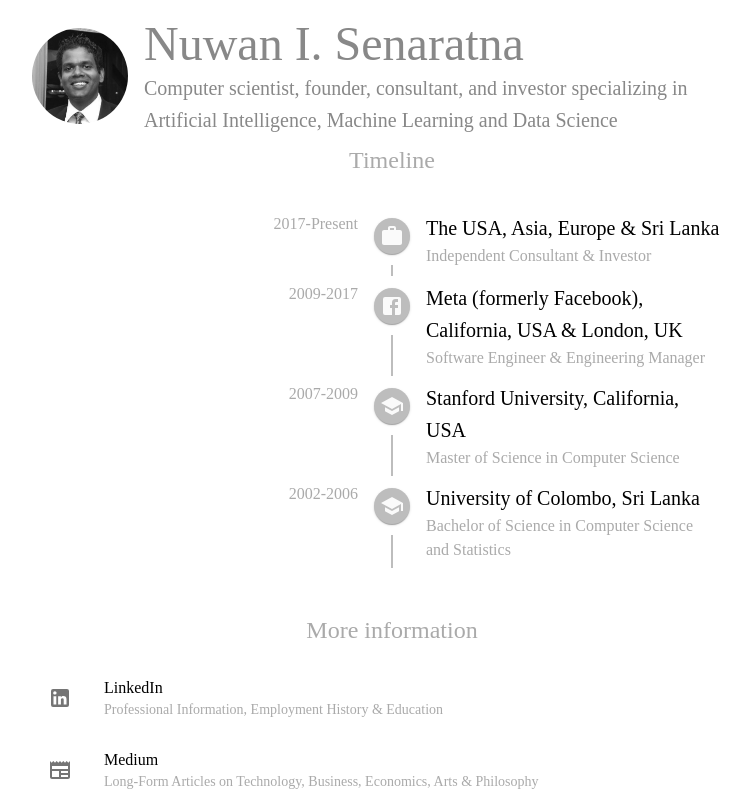
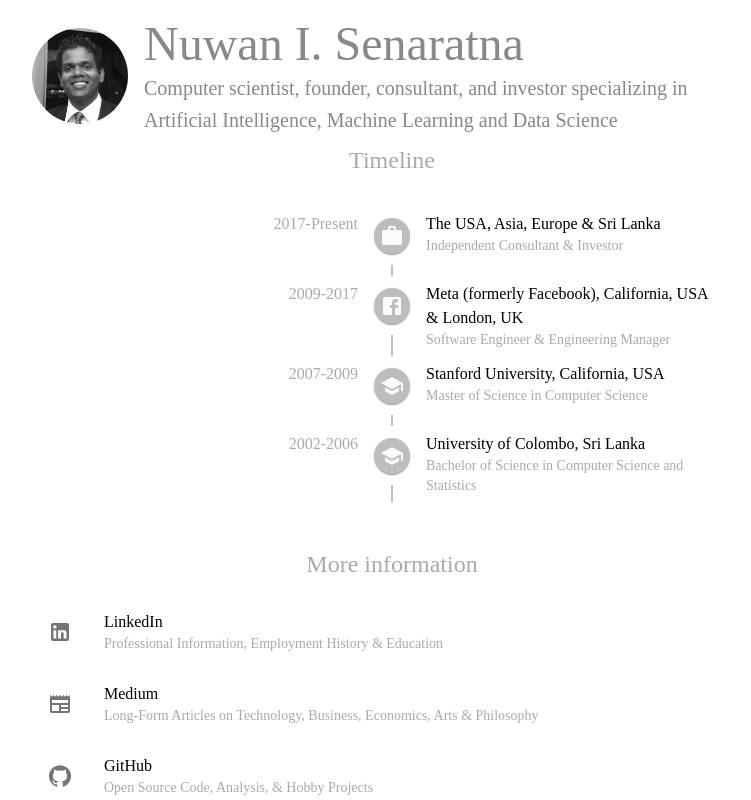
Before and after one commit to nuuuwan/nuuuwan, a React (Create React App) app: page / in a window 1280 px wide. Shown: the top 800 px of the page, without its empty margins (248-999 px from the left). Built offline with nearby package versions, Linux system fonts and the light colour scheme; a web font is replaced by a local one.

Commit message:
TimelineItemCustom

```diff
--- a/src/view/molecules/TimelineSection.js
+++ b/src/view/molecules/TimelineSection.js
@@ -1,17 +1,13 @@
 import {
   Timeline,
-  TimelineItem,
-  TimelineSeparator,
-  TimelineConnector,
-  TimelineContent,
-  TimelineDot,
-  TimelineOppositeContent,
+
 } from "@mui/lab";
 import SchoolIcon from "@mui/icons-material/School";
 import FacebookIcon from "@mui/icons-material/Facebook";
 import WorkIcon from "@mui/icons-material/Work";
-import { Box, Typography } from "@mui/material";
+import { Box } from "@mui/material";
 import Title from "./Title";
+import TimelineItemCustom from "./TimelineItemCustom";
 const TIMELINE_INFO_LIST = [
   {
     timeStr: "2017-Present",
@@ -39,36 +35,13 @@ const TIMELINE_INFO_LIST = [
   },
 ];
 
-const STYLE = {};
 
-function TimelineItemCustom({ info }) {
-  const { timeStr, title, details, Icon } = info;
-  return (
-    <TimelineItem>
-      <TimelineOppositeContent color="text.secondary">
-        {timeStr}
-      </TimelineOppositeContent>
-      <TimelineSeparator>
-        <TimelineDot>
-          <Icon />
-        </TimelineDot>
-        <TimelineConnector />
-      </TimelineSeparator>
-      <TimelineContent>
-        <Typography variant="h6" component="span">
-          {title}
-        </Typography>
-        <Typography color="text.secondary">{details}</Typography>
-      </TimelineContent>
-    </TimelineItem>
-  );
-}
 
 export default function TimelineSection() {
   return (
     <Box>
       <Title>Timeline</Title>
-      <Timeline sx={STYLE}>
+      <Timeline >
         {TIMELINE_INFO_LIST.map(function (info, i) {
           return <TimelineItemCustom key={i} info={info} />;
         })}
```
